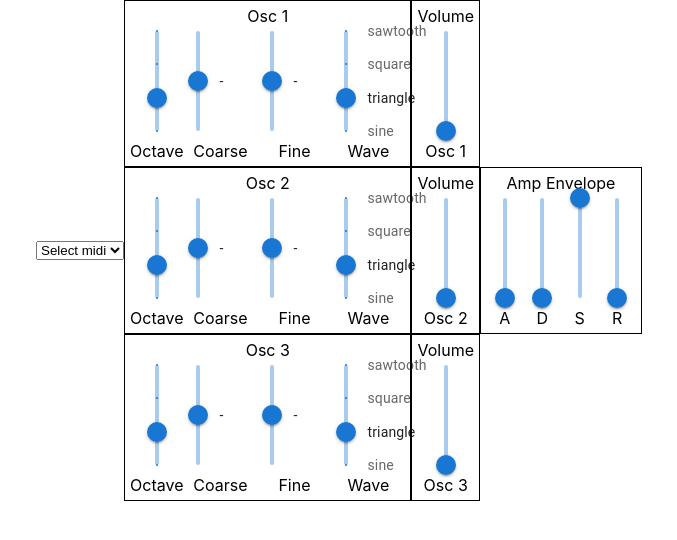
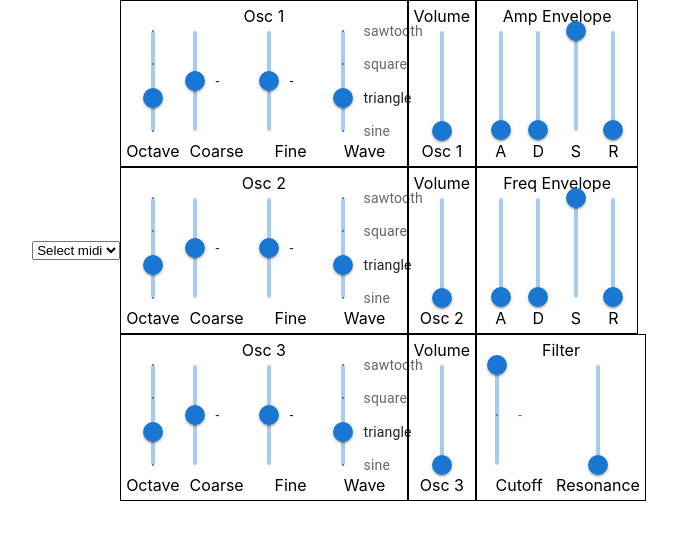
Before and after one commit to blibliki-js/engine, a React (Create React App) app: page / in a window 1280 px wide. Both pictures are taken after a click on the button "Start". Shown: the top 540 px of the page, without its empty margins (301-978 px from the left). Built offline with nearby package versions, Linux system fonts and the light colour scheme.

Commit message:
Implement Filter and Filter envelope

```diff
--- a/src/Engine/Module.ts
+++ b/src/Engine/Module.ts
@@ -3,6 +3,7 @@ import { v4 as uuidv4 } from "uuid";
 export enum ModuleType {
   Oscillator = "oscillator",
   Envelope = "envelope",
+  Filter = "filter",
 }
 
 interface ModuleInterface {
@@ -23,7 +24,7 @@ class Module {
     throw Error("Not implemented");
   }
 
-  chain(modules: [Module]) {
+  chain(...modules: Module[]) {
     throw Error("Not implemented");
   }
 
--- a/src/Engine/index.ts
+++ b/src/Engine/index.ts
@@ -2,7 +2,7 @@ import { now } from "tone";
 
 import Module from "./Module";
 import Oscillator from "./modules/Oscillator";
-import { AmpEnvelope } from "./modules/Envelope";
+import { AmpEnvelope, FreqEnvelope } from "./modules/Envelope";
 import MidiDeviceManager from "Engine/MidiDeviceManager";
 import MidiEvent from "Engine/MidiEvent";
 
@@ -40,15 +40,32 @@ class Engine {
       (m: Module) => m.name === "Amp Envelope"
     );
 
-    if (oscs.length !== 3 || !ampEnv) return;
+    const filter = Object.values(this.modules).find(
+      (m: Module) => m.name === "Filter"
+    );
+    const filterEnv = Object.values(this.modules).find(
+      (m: Module) => m.name === "Freq Envelope"
+    );
 
-    oscs.forEach((osc) => osc.connect(ampEnv));
+    if (oscs.length !== 3 || !ampEnv || !filter || !filterEnv) return;
+
+    filterEnv.connect(filter);
+
+    oscs.forEach((osc) => osc.chain(filter, ampEnv));
     ampEnv.toDestination();
     console.log("connected");
-    this.registerMidiEvents(oscs as Oscillator[], ampEnv as AmpEnvelope);
+    this.registerMidiEvents(
+      oscs as Oscillator[],
+      ampEnv as AmpEnvelope,
+      filterEnv as FreqEnvelope
+    );
   }
 
-  private registerMidiEvents(oscs: Array<Oscillator>, ampEnv: AmpEnvelope) {
+  private registerMidiEvents(
+    oscs: Array<Oscillator>,
+    ampEnv: AmpEnvelope,
+    filterEnv: FreqEnvelope
+  ) {
     MidiDeviceManager.fetchDevices().then((devices) => {
       const device = devices[1];
       device.connect();
@@ -62,9 +79,11 @@ class Engine {
             const time = now();
             oscs.forEach((osc) => osc.setNoteAt(note, time));
             ampEnv.triggerAttack(note, time);
+            filterEnv.triggerAttack(note, time);
             break;
           case "noteOff":
             ampEnv.triggerRelease(note);
+            filterEnv.triggerRelease(note);
             break;
         }
       });
--- a/src/Engine/modules/Envelope/Base.ts
+++ b/src/Engine/modules/Envelope/Base.ts
@@ -41,6 +41,7 @@ export default class EnvelopeModule extends Module {
   }
 
   triggerAttack(note: Note, time: number) {
+    this.internalModule.triggerRelease();
     this.addNote(note);
     this.internalModule.triggerAttack(time);
   }
--- /dev/null
+++ b/src/Engine/modules/Envelope/FreqEnvelope.ts
@@ -0,0 +1,20 @@
+import { FrequencyEnvelope as Envelope } from "tone";
+
+import Base from "./Base";
+import Filter from "../Filter";
+
+export default class FreqEnvelope extends Base {
+  internalModule: Envelope;
+
+  constructor(name: string) {
+    super(name, Envelope);
+
+    this.internalModule.baseFrequency = "C4";
+    this.internalModule.octaves = 6;
+    this.internalModule.exponent = 2;
+  }
+
+  connect(module: Filter) {
+    this.internalModule.connect(module.internalModule.frequency);
+  }
+}
--- a/src/Engine/modules/Envelope/index.ts
+++ b/src/Engine/modules/Envelope/index.ts
@@ -1,2 +1,3 @@
 export { default, EnvelopeStages } from "./Base";
 export { default as AmpEnvelope } from "./AmpEnvelope";
+export { default as FreqEnvelope } from "./FreqEnvelope";
--- /dev/null
+++ b/src/Engine/modules/Filter.ts
@@ -0,0 +1,33 @@
+import { Filter as InternalFilter } from "tone";
+
+import Module, { ModuleType } from "../Module";
+
+export default class Filter extends Module {
+  internalModule: InternalFilter;
+  private _cutoff: number;
+  private _resonance: number;
+
+  constructor(name: string) {
+    super({ name, type: ModuleType.Filter });
+
+    this.internalModule = new InternalFilter({ type: "lowpass" });
+  }
+
+  get cutoff() {
+    return this._cutoff;
+  }
+
+  set cutoff(value: number) {
+    this._cutoff = value;
+    this.internalModule.frequency.value = value;
+  }
+
+  get resonance() {
+    return this._resonance;
+  }
+
+  set resonance(value: number) {
+    this._resonance = value;
+    this.internalModule.Q.value = value;
+  }
+}
--- a/src/Engine/modules/Oscillator.ts
+++ b/src/Engine/modules/Oscillator.ts
@@ -1,4 +1,4 @@
-import { Oscillator as Osc, ToneOscillatorType } from "tone";
+import { Oscillator as Osc, ToneOscillatorType, InputNode } from "tone";
 
 import Module, { ModuleType } from "../Module";
 import Note from "../Note";
@@ -86,8 +86,10 @@ export default class Oscillator extends Module {
     this.internalModule.connect(module.internalModule);
   }
 
-  chain(modules: [Module]) {
-    //this.internalModule.chain(modules.map((m: Module) => m.internalModule));
+  chain(...modules: Module[]) {
+    this.internalModule.chain(
+      ...modules.map((m: Module) => m.internalModule as InputNode)
+    );
   }
 
   toDestination() {
--- /dev/null
+++ b/src/Synth/EnvelopesAndFilter.jsx
@@ -0,0 +1,12 @@
+import Envelope from "components/audio_modules/Envelope";
+import Filter from "components/audio_modules/Filter";
+
+export default function EnvelopesAndFilter() {
+  return (
+    <div>
+      <Envelope title="Amp Envelope" type="amplitude" />
+      <Envelope title="Freq Envelope" type="frequency" />
+      <Filter title="Filter" />
+    </div>
+  );
+}
--- a/src/Synth/index.tsx
+++ b/src/Synth/index.tsx
@@ -2,10 +2,10 @@ import { useEffect, useState } from "react";
 import { Transport, Context, setContext } from "tone";
 
 import MidiDeviceSelector from "components/MidiDeviceSelector";
-import AmpEnvelope from "components/audio_modules/AmpEnvelope";
 
 import Oscillators from "./Oscillators";
 import Mixer from "./Mixer";
+import EnvelopesAndFilter from "./EnvelopesAndFilter";
 
 export default function Synth() {
   const [enabled, setEnabled] = useState(false);
@@ -24,7 +24,7 @@ export default function Synth() {
       <MidiDeviceSelector />
       {enabled && <Oscillators />}
       {enabled && <Mixer />}
-      {enabled && <AmpEnvelope title="Amp Envelope" amp={true} />}
+      {enabled && <EnvelopesAndFilter />}
     </>
   );
 }
--- a/src/components/audio_modules/AmpEnvelope/index.tsx
+++ b/src/components/audio_modules/Envelope/index.tsx
@@ -2,8 +2,9 @@ import { useState, useEffect } from "react";
 import styled from "@emotion/styled";
 
 import Engine from "Engine";
-import {
+import EnvelopeModule, {
   AmpEnvelope as AmpEnvelopeModule,
+  FreqEnvelope as FreqEnvelopeModule,
   EnvelopeStages,
 } from "Engine/modules/Envelope";
 
@@ -27,23 +28,57 @@ const FaderContainer = styled.div`
 
 interface EnvelopeProps {
   title: string;
-  amp?: boolean;
+  type?: "base" | "amplitude" | "frequency";
 }
 
-export default function AmpEnvelope(props: EnvelopeProps) {
-  const { title, amp } = props;
+export default function Envelope(props: EnvelopeProps) {
+  const { title, type = "base" } = props;
   const [envelope, setEnvelope] = useState<AmpEnvelopeModule>();
 
+  const [attack, setAttack] = useState<number>(0.01);
+  const [decay, setDecay] = useState<number>(0.01);
+  const [sustain, setSustain] = useState<number>(1);
+  const [release, setRelease] = useState<number>(0.01);
+
   useEffect(() => {
-    const env = new AmpEnvelopeModule(title);
+    let envModule;
+
+    switch (type) {
+      case "base":
+        envModule = EnvelopeModule;
+        break;
+      case "amplitude":
+        envModule = AmpEnvelopeModule;
+        break;
+      case "frequency":
+        envModule = FreqEnvelopeModule;
+        break;
+    }
+
+    const env = new envModule(title);
     setEnvelope(env);
     Engine.registerModule(env);
-  }, [amp, title]);
+  }, [type, title]);
 
   if (!envelope) return null;
 
-  const onChange = (stage: EnvelopeStages) => (value: any) => {
+  const onChange = (stage: EnvelopeStages) => (value: number) => {
     envelope.setStage(stage, value);
+
+    switch (stage) {
+      case "attack":
+        setAttack(value);
+        break;
+      case "decay":
+        setDecay(value);
+        break;
+      case "sustain":
+        setSustain(value);
+        break;
+      case "release":
+        setRelease(value);
+        break;
+    }
   };
 
   return (
@@ -54,22 +89,22 @@ export default function AmpEnvelope(props: EnvelopeProps) {
         <Fader
           name="A"
           onChange={onChange(EnvelopeStages.Attack)}
-          value={envelope.getStage(EnvelopeStages.Decay)}
+          value={attack}
         />
         <Fader
           name="D"
           onChange={onChange(EnvelopeStages.Decay)}
-          value={envelope.getStage(EnvelopeStages.Decay)}
+          value={decay}
         />
         <Fader
           name="S"
           onChange={onChange(EnvelopeStages.Sustain)}
-          value={envelope.getStage(EnvelopeStages.Sustain)}
+          value={sustain}
         />
         <Fader
           name="R"
           onChange={onChange(EnvelopeStages.Release)}
-          value={envelope.getStage(EnvelopeStages.Release)}
+          value={release}
         />
       </FaderContainer>
     </EnvelopeContainer>
--- /dev/null
+++ b/src/components/audio_modules/Filter/index.tsx
@@ -0,0 +1,80 @@
+import { useEffect, useState } from "react";
+import styled from "@emotion/styled";
+
+import Engine from "Engine";
+import FilterModule from "Engine/modules/Filter";
+
+import Fader, { MarkProps } from "components/Fader";
+
+interface FilterProps {
+  title: string;
+}
+
+const FilterContainer = styled.div`
+  border: 1px solid;
+  padding: 5px;
+`;
+
+const FaderContainer = styled.div`
+  display: flex;
+  justify-content: space-around;
+`;
+
+const Title = styled.div`
+  text-align: center;
+  margin-bottom: 5px;
+`;
+
+const Center: MarkProps[] = [{ value: 2500, label: "-" }];
+
+export default function Filter(props: FilterProps) {
+  const { title } = props;
+  const [filter, setFilter] = useState<FilterModule>();
+
+  const [cutoff, setCutoff] = useState<number>(5000);
+  const [resonance, setResonance] = useState<number>(0);
+
+  useEffect(() => {
+    const f = new FilterModule(title);
+    setFilter(f);
+    Engine.registerModule(f);
+  }, []);
+
+  useEffect(() => {
+    if (!filter) return;
+
+    filter.cutoff = cutoff;
+  }, [filter, cutoff]);
+
+  useEffect(() => {
+    if (!filter) return;
+
+    filter.resonance = resonance;
+  }, [filter, resonance]);
+
+  if (!filter) return null;
+
+  return (
+    <FilterContainer>
+      <Title>{title}</Title>
+
+      <FaderContainer>
+        <Fader
+          name="Cutoff"
+          marks={Center}
+          min={0}
+          max={5000}
+          onChange={setCutoff}
+          value={cutoff}
+        />
+        <Fader
+          name="Resonance"
+          min={0}
+          max={100}
+          onChange={setResonance}
+          value={resonance}
+        />
+      </FaderContainer>
+    </FilterContainer>
+  );
+}
```
